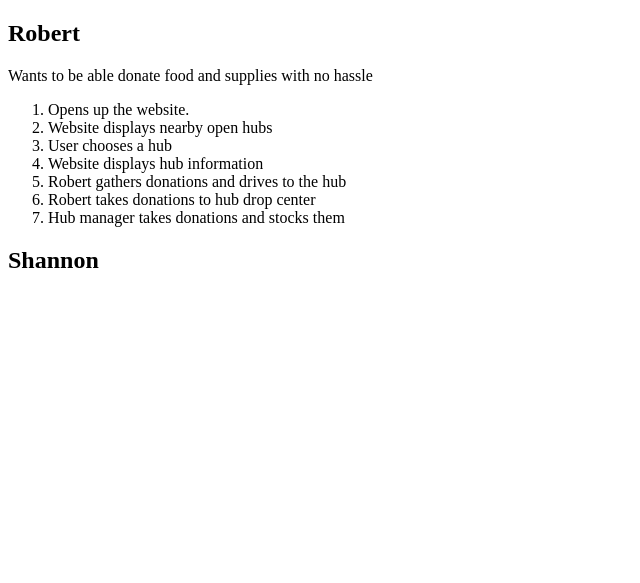
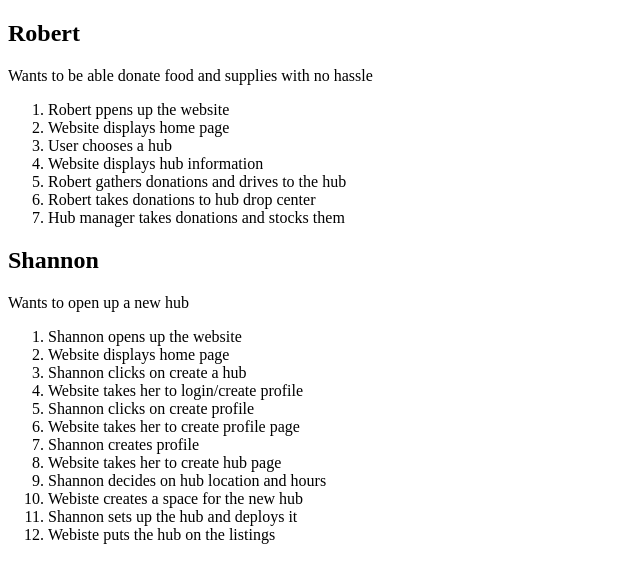
Before and after one commit to Npascetti/kindness, a PHP site: page /use-cases.php in a window 1280 px wide. Shown: the part 170-753 px from the top of the page, without its empty margins (0-640 px from the left). Run offline with PHP 8.4, Linux system fonts and the light colour scheme.

Commit message:
Added user case for Shannon

```diff
--- a/epic/use-cases.php
+++ b/epic/use-cases.php
@@ -23,8 +23,8 @@
 			<h2>Robert</h2>
 			<p>Wants to be able donate food and supplies with no hassle</p>
 			<ol>
-				<li>Opens up the website.</li>
-				<li>Website displays nearby open hubs</li>
+				<li>Robert ppens up the website</li>
+				<li>Website displays home page</li>
 				<li>User chooses a hub</li>
 				<li>Website displays hub information</li>
 				<li>Robert gathers donations and drives to the hub</li>
@@ -33,7 +33,21 @@
 			</ol>
 
 			<h2>Shannon</h2>
-			<p></p>
+			<p>Wants to open up a new hub</p>
+			<ol>
+				<li>Shannon opens up the website</li>
+				<li>Website displays home page</li>
+				<li>Shannon clicks on create a hub</li>
+				<li>Website takes her to login/create profile</li>
+				<li>Shannon clicks on create profile</li>
+				<li>Website takes her to create profile page</li>
+				<li>Shannon creates profile</li>
+				<li>Website takes her to create hub page</li>
+				<li>Shannon decides on hub location and hours</li>
+				<li>Webiste creates a space for the new hub</li>
+				<li>Shannon sets up the hub and deploys it</li>
+				<li>Webiste puts the hub on the listings</li>
+			</ol>
 		</main>
 	</body>
 </html>
```
